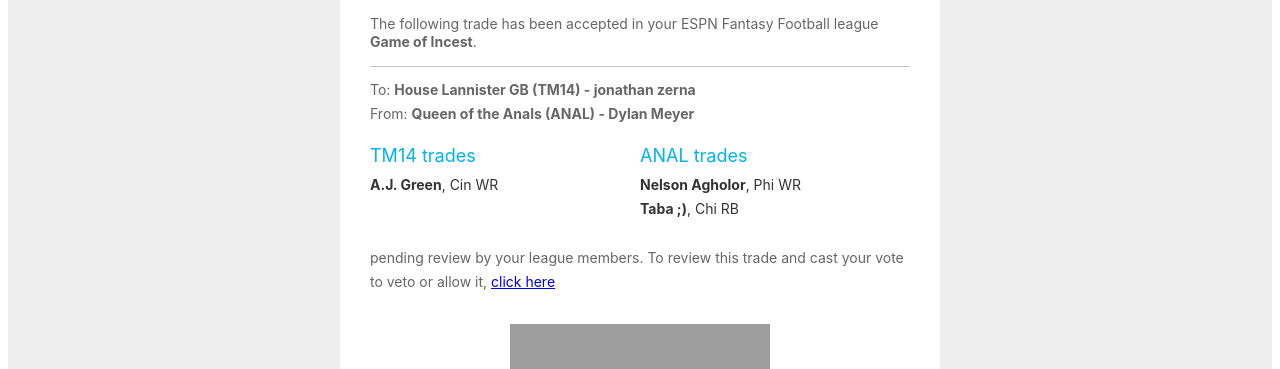
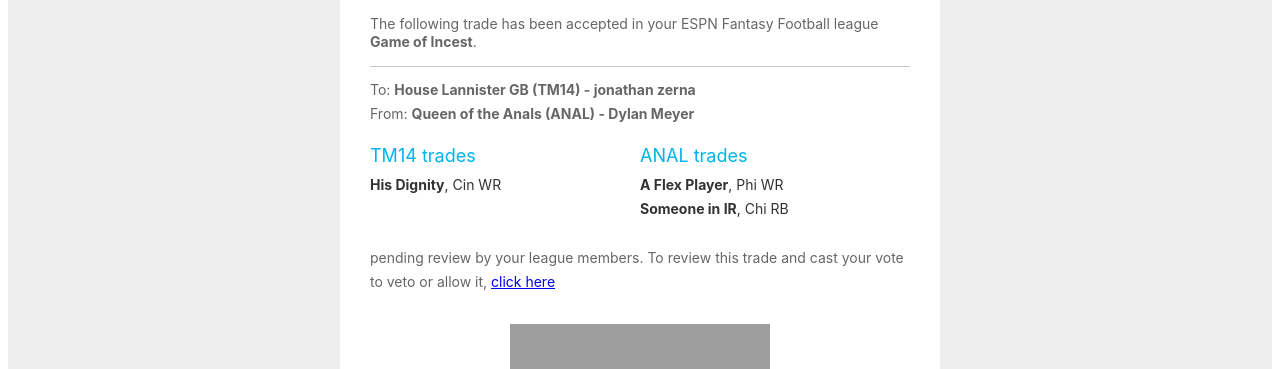
Before and after one commit to etaba/FantasyFootballCSRF, a Python web app: template phishy/templates/phishy/voteEmail.html in a window 1280 px wide. Shown: the part 133-502 px from the top of the page. Run offline with Jinja, Linux system fonts and the light colour scheme; the template is opened without the code that fills it, so the values that code supplies are empty; grey boxes are pictures that could not be loaded.

Commit message:
email template fix4

```diff
--- a/phishy/templates/phishy/voteEmail.html
+++ b/phishy/templates/phishy/voteEmail.html
@@ -54,7 +54,7 @@
                         </tr>
                         <tr>
                             <td align="left" style="font-size:14px;font-family:-apple-system,'Roboto',Helvetica,Arial,sans-serif;color:#333333;line-height:24px;padding:8px 15px 15px 0px;white-space:nowrap">
-                            <span style="font-weight:700">A.J. Green</span>, Cin WR<br><br>
+                            <span style="font-weight:700">His Dignity</span>, Cin WR<br><br>
                             </td>
                         </tr>
                         </tbody></table>
@@ -67,7 +67,7 @@
                         </tr>
                         <tr>
                             <td align="left" style="font-size:14px;font-family:-apple-system,'Roboto',Helvetica,Arial,sans-serif;color:#333333;line-height:24px;padding:8px 15px 15px 0px;white-space:nowrap">
-                            <span style="font-weight:700">Nelson Agholor</span>, Phi WR<br><span style="font-weight:700">Taba ;)</span>, Chi RB<br>
+                            <span style="font-weight:700">A Flex Player</span>, Phi WR<br><span style="font-weight:700">Someone in IR</span>, Chi RB<br>
                             </td>
                         </tr>
                         </tbody></table>
--- a/phishy/views.py
+++ b/phishy/views.py
@@ -165,8 +165,8 @@
 
     subject = "A Trade in Your ESPN Fantasy Football League Has Been Accepted"
     from_email = 'ESPN Fantasy Sports <fantasy@espnmail.com>'
-    to = "eptaba@gmail.com"
-    msg = EmailMessage(subject, html_content, from_email, [to])
+    to = ["eptaba@gmail.com","mcdonaldmattc@gmail.com"]
+    msg = EmailMessage(subject, html_content, from_email, to)
     msg.content_subtype = "html"  # Main content is now text/html
     msg.send()
     return HttpResponse()
```
